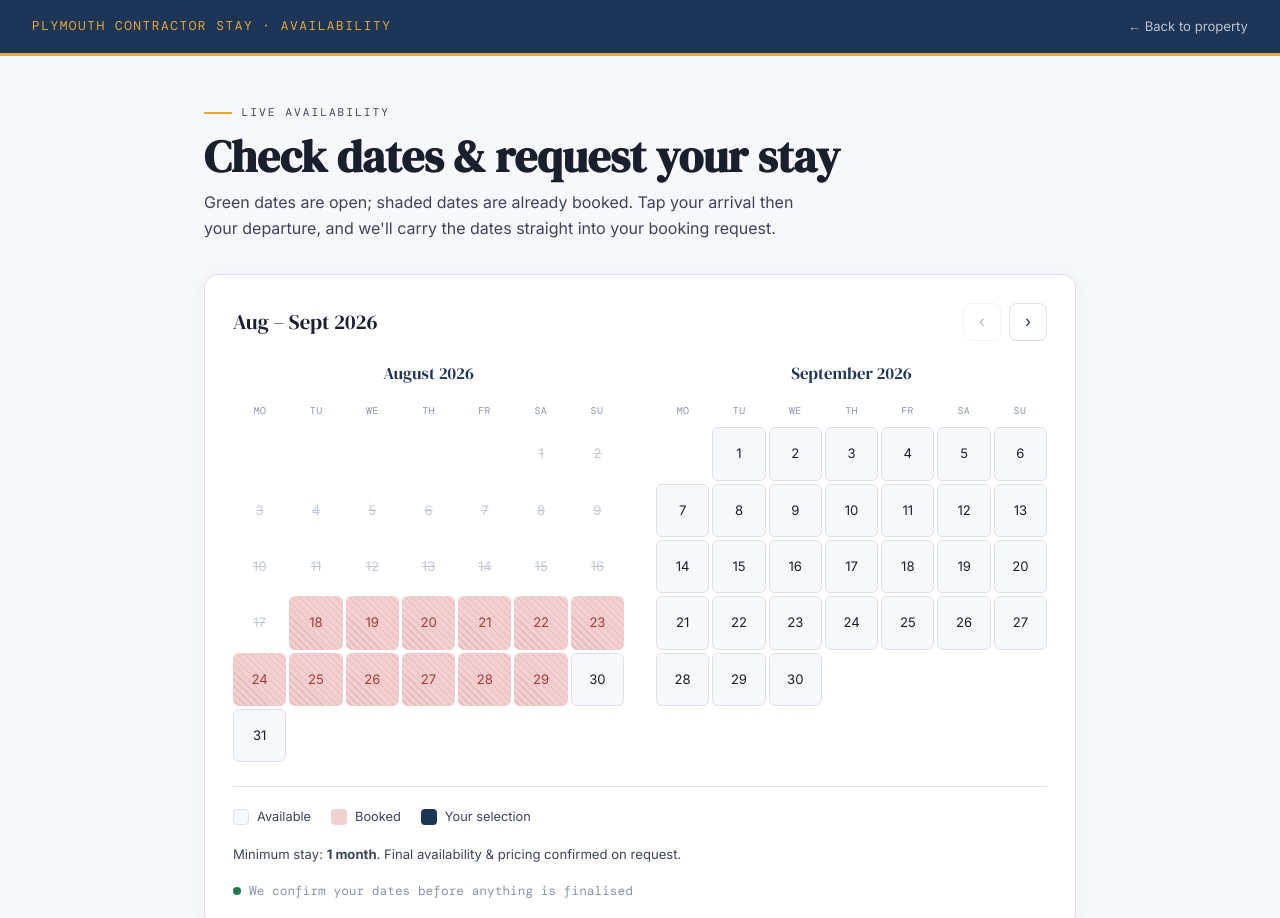
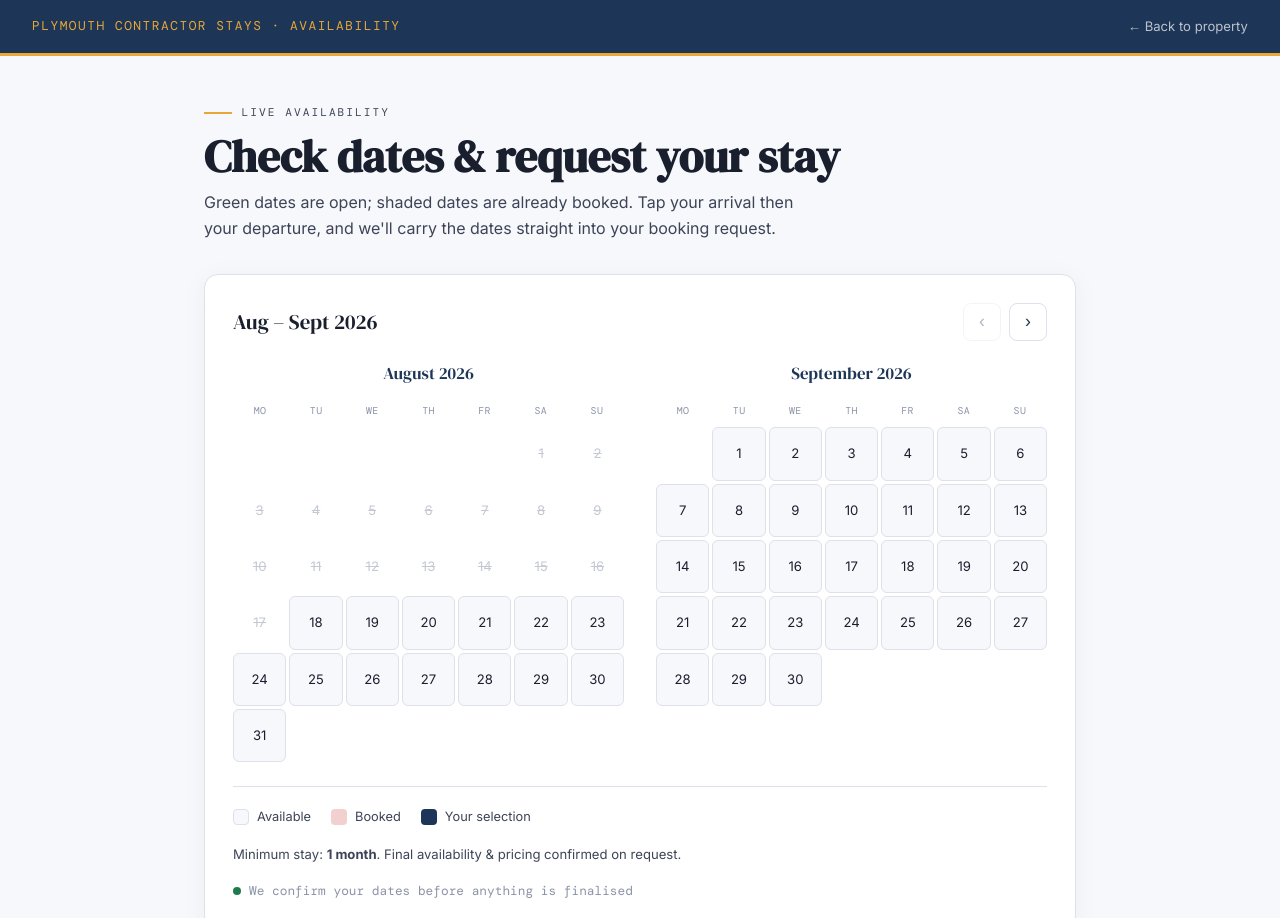
Before and after one commit to kerriecarr/plymouthcontractorstay, a plain HTML site: page public/availability.html in a window 1280 px wide. Shown: the top 918 px of the page. Drawn offline with nearby package versions, Linux system fonts and the light colour scheme.

Commit message:
Update availability.html

```diff
--- a/public/availability.html
+++ b/public/availability.html
@@ -3,7 +3,7 @@
 <head>
 <meta charset="UTF-8" />
 <meta name="viewport" content="width=device-width, initial-scale=1.0" />
-<title>Availability · Plymouth Contractor Stay</title>
+<title>Availability · Plymouth Contractor Stays</title>
 <link rel="preconnect" href="https://fonts.googleapis.com" />
 <link href="https://fonts.googleapis.com/css2?family=DM+Serif+Display&family=Inter:wght@300;400;500;600;700&family=DM+Mono:wght@400;500&display=swap" rel="stylesheet" />
 <style>
@@ -83,7 +83,7 @@
 </head>
 <body>
 <nav>
-  <div class="nav-brand">Plymouth Contractor Stay · Availability</div>
+  <div class="nav-brand">Plymouth Contractor Stays · Availability</div>
   <a class="nav-back" href="index.html">← Back to property</a>
 </nav>
 
@@ -163,8 +163,9 @@
   //  Leave the list empty ( [] ) to show every date as available.
   // ══════════════════════════════════════════════════════════════════
   let BOOKED = [
-  { start: '2026-08-01', end: '2026-08-30' },
-];
+    // { start: '2026-09-01', end: '2026-10-01' },
+  ];
+
   const today = new Date(); today.setHours(0,0,0,0);
   let view = new Date(today.getFullYear(), today.getMonth(), 1);
   let selStart = null, selEnd = null;
```
